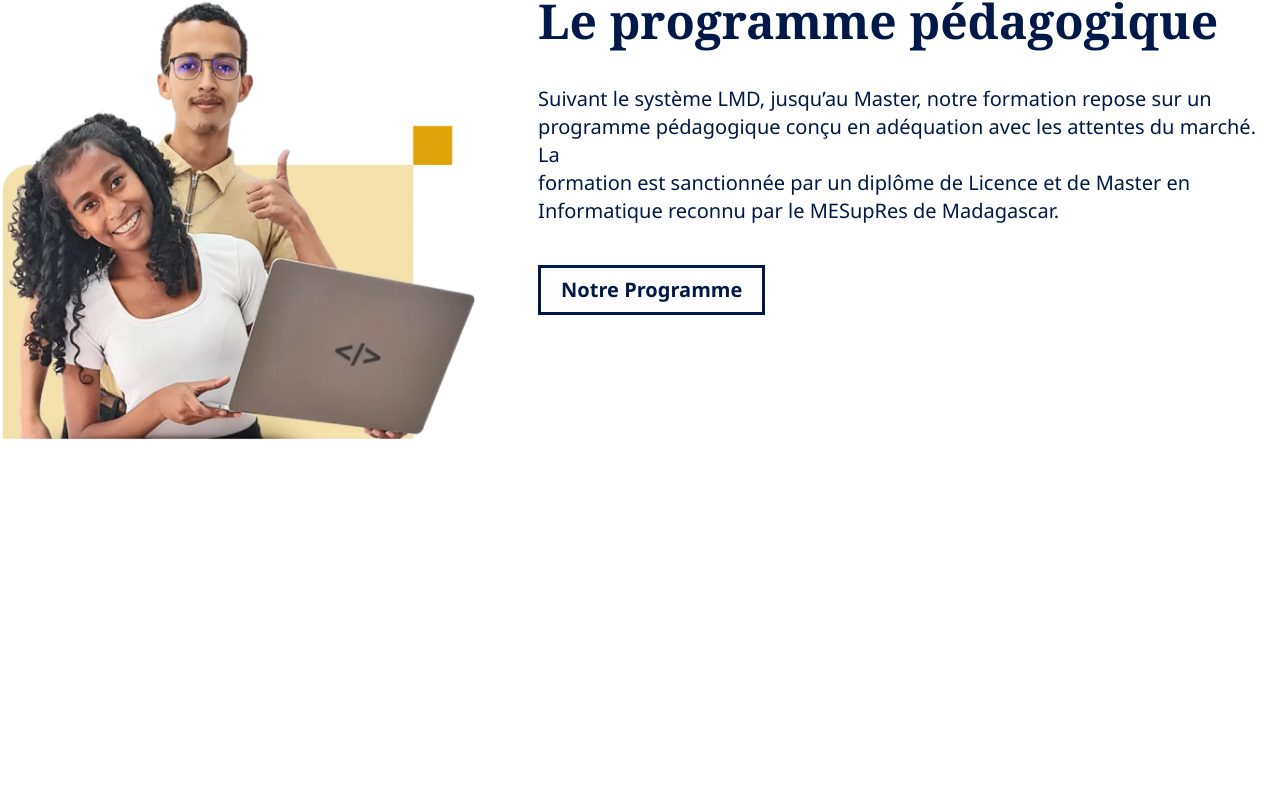
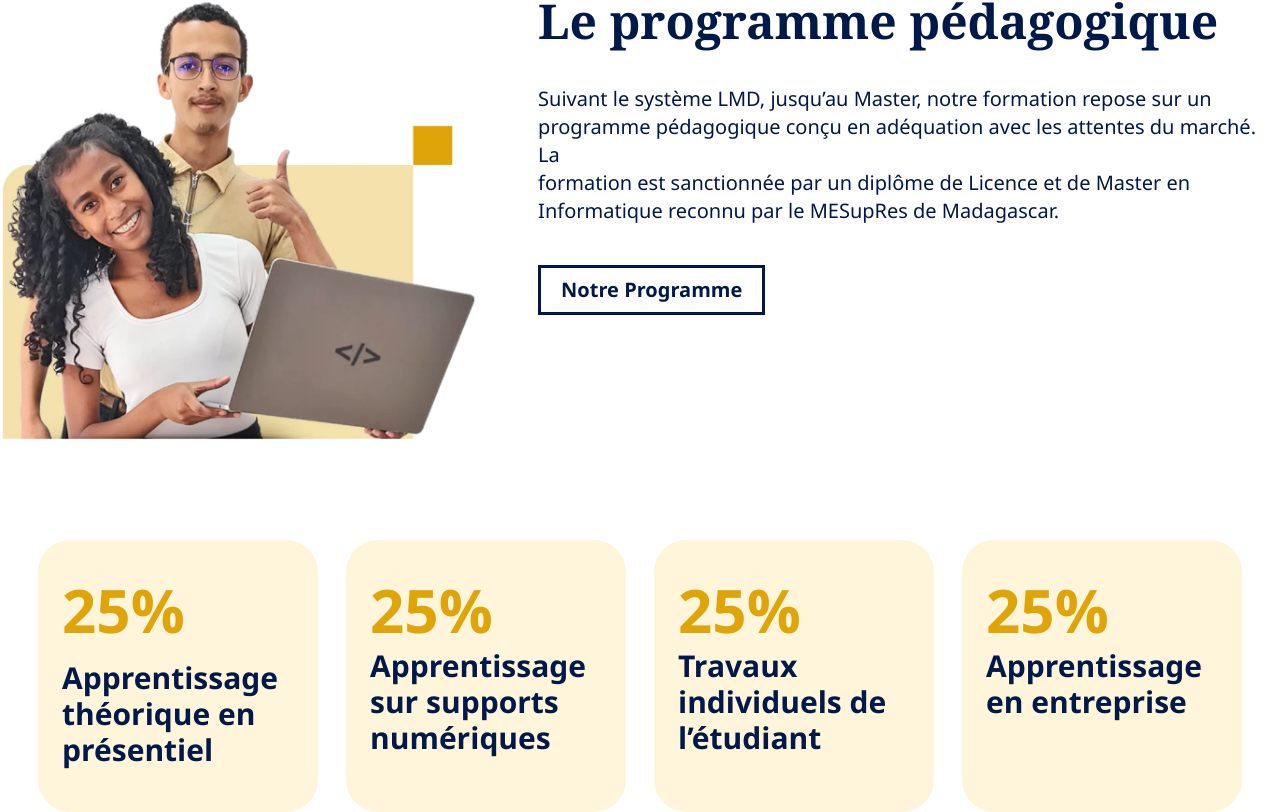
Before and after one commit to Koloina01/Hei.school, a React (Vite) app: page / in a window 1280 px wide. Shown: the part 3858-4670 px from the top of the page. Before the commit the page ends 4298 px from the top, so only its background shows below. Built offline with nearby package versions, Linux system fonts and the light colour scheme.

Commit message:
feat: add pourcentage rate to educationalProgram

```diff
--- a/src/Components/EducationalProgram.jsx
+++ b/src/Components/EducationalProgram.jsx
@@ -21,6 +21,26 @@ export default function EducationalPro(){
                     </div>
                 </div>
             </div>
+            <div className="flex flex-row justify-center gap-7 mt-25">
+                <div className="relative bg-[#fff5da] p-6 flex flex-col rounded-4xl w-70 h-68 text-start items-start gap-5">
+                    <h2 className="text-6xl font-bold text-[#DFA408] mt-4">25%</h2>
+                    <p className="text-[#001948] text-3xl font-semibold">Apprentissage théorique en présentiel</p>
+                </div>
+                <div className="relative bg-[#fff5da] p-6 flex flex-col rounded-4xl w-70 h-68 text-start items-start gap-2">
+                    <h2 className="text-6xl font-bold text-[#DFA408] mt-4">25%</h2>
+                    <p className="text-[#001948] text-3xl font-semibold">Apprentissage sur supports numériques</p>
+                </div>
+                <div className="relative bg-[#fff5da] p-6 flex flex-col rounded-4xl w-70 h-68 text-start items-start gap-2">
+                    <h2 className="text-6xl font-bold text-[#DFA408] mt-4">25%</h2>
+                    <p className="text-[#001948] text-3xl font-semibold">Travaux individuels
+de l’étudiant</p>
+                </div>
+                <div className="relative bg-[#fff5da] p-6 flex flex-col rounded-4xl w-70 h-68 text-start items-start gap-2">
+                    <h2 className="text-6xl font-bold text-[#DFA408] mt-4">25%</h2>
+                    <p className="text-[#001948] text-3xl font-semibold">Apprentissage
+en entreprise</p>
+                </div>
+            </div>
         </main>
     )
 }
```
